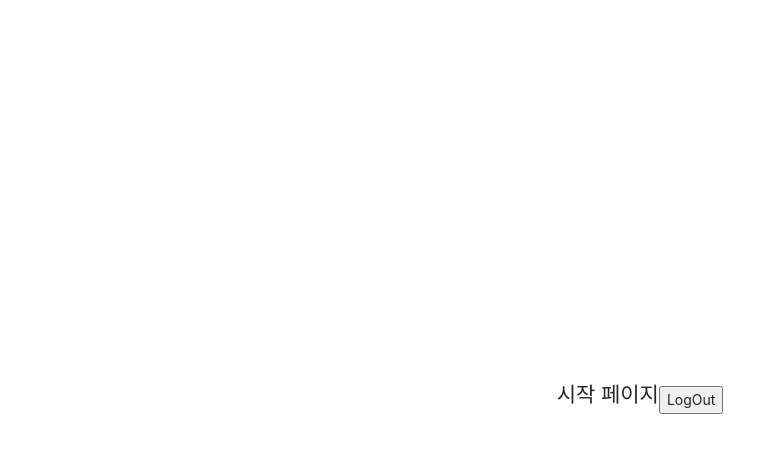
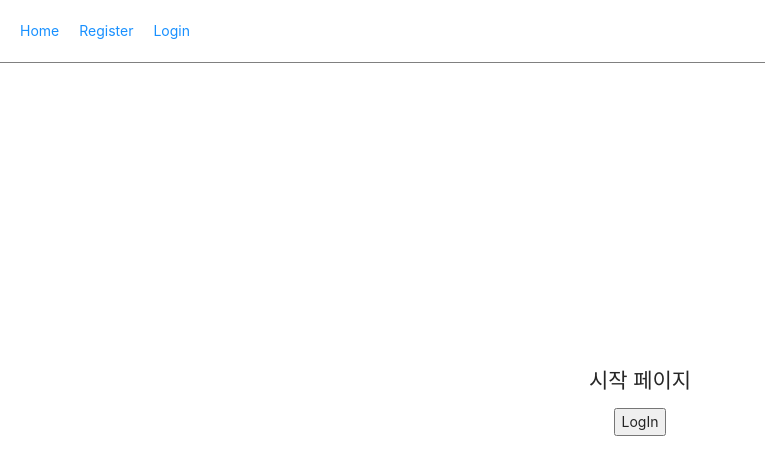
Before and after one commit to codekyz/node-with-react-memo, a React (Create React App) app in the folder client/: page / in a window 1280 px wide. Shown: the top 474 px of the page, without its empty margins (0-765 px from the left). Built offline with nearby package versions, Linux system fonts and the light colour scheme; no server answers.

Commit message:
Nav bar 추가

```diff
--- a/client/src/App.js
+++ b/client/src/App.js
@@ -2,11 +2,13 @@ import { BrowserRouter, Routes, Route } from "react-router-dom";
 
 import LandingPage from "./components/pages/LandingPage/LandingPage";
 import LoginPage from "./components/pages/LoginPage/LoginPage";
+import Navbar from "./components/pages/NavBar/Navbar";
 import RegisterPage from "./components/pages/RegisterPage/RegisterPage";
 
 function App() {
   return (
     <BrowserRouter>
+      <Navbar />
       <Routes>
         <Route exact path="/" element={<LandingPage />} />
         <Route path="/login" element={<LoginPage />} />
--- a/client/src/components/pages/LandingPage/LandingPage.js
+++ b/client/src/components/pages/LandingPage/LandingPage.js
@@ -1,16 +1,26 @@
-import React from "react";
+import React, { useEffect, useState } from "react";
 import axios from "axios";
 import Auth from "../../../hoc/auth";
 import { useNavigate } from "react-router-dom";
+import { useSelector } from "react-redux";
 
 function LandingPage() {
   const navigate = useNavigate();
+  const user = useSelector((state) => state.user.userData);
+  const [isLogin, setIsLogin] = useState(false);
 
-  // useEffect(() => {
-  //   axios.get("/api/hello").then((response) => console.log(response));
-  // }, []);
+  useEffect(() => {
+    if (user.isAuth) {
+      setIsLogin(true);
+    } else {
+      setIsLogin(false);
+    }
+  }, [user.isAuth]);
 
   const onClickHandler = () => {
+    if (!user.isAuth) {
+      navigate("/login");
+    } else {
       axios.get("/api/users/logout").then((response) => {
         if (response.data.success) {
           navigate("/login");
@@ -18,12 +28,14 @@ function LandingPage() {
           alert("로그아웃 실패");
         }
       });
+    }
   };
 
   return (
     <div
       style={{
         display: "flex",
+        flexDirection: "column",
         justifyContent: "center",
         alignItems: "center",
         width: "100%",
@@ -32,7 +44,7 @@ function LandingPage() {
     >
       <h2>시작 페이지</h2>
 
-      <button onClick={onClickHandler}>LogOut</button>
+      <button onClick={onClickHandler}>{isLogin ? "LogOut" : "LogIn"}</button>
     </div>
   );
 }
--- a/client/src/components/pages/NavBar/Navbar.js
+++ b/client/src/components/pages/NavBar/Navbar.js
@@ -1,7 +1,29 @@
 import React from "react";
+import { Link } from "react-router-dom";
 
 function Navbar() {
-  return <div>Navbar</div>;
+  return (
+    <header
+      style={{
+        position: "fixed",
+        zIndex: 1,
+        width: "100%",
+        borderBottom: "1px solid gray",
+      }}
+    >
+      <nav style={{ display: "flex", padding: 20 }}>
+        <Link style={{ marginRight: 20 }} to="/">
+          Home
+        </Link>
+        <Link style={{ marginRight: 20 }} to="/register">
+          Register
+        </Link>
+        <Link style={{ marginRight: 20 }} to="/login">
+          Login
+        </Link>
+      </nav>
+    </header>
+  );
 }
 
 export default Navbar;
```
Lines whose indentation alone changed are shown as unchanged.
